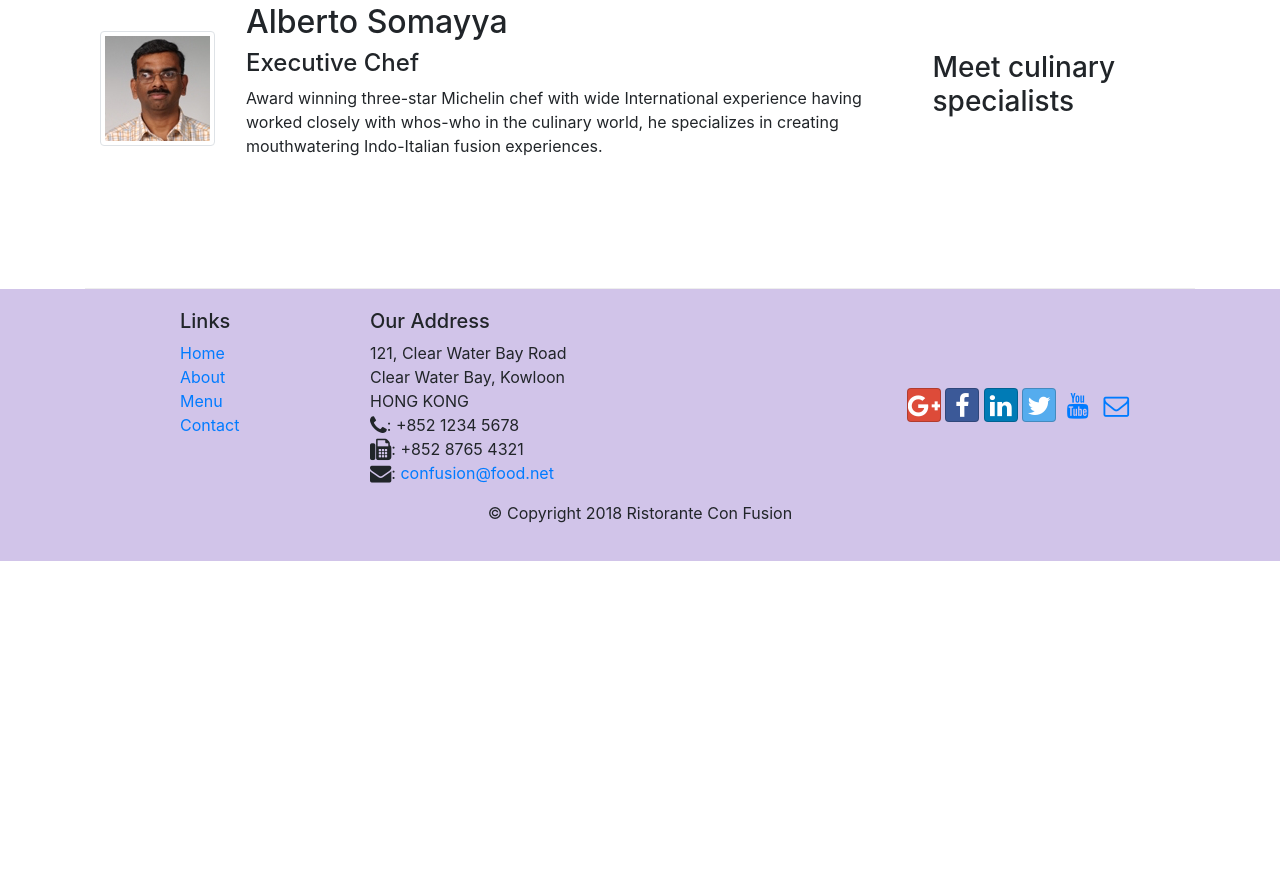
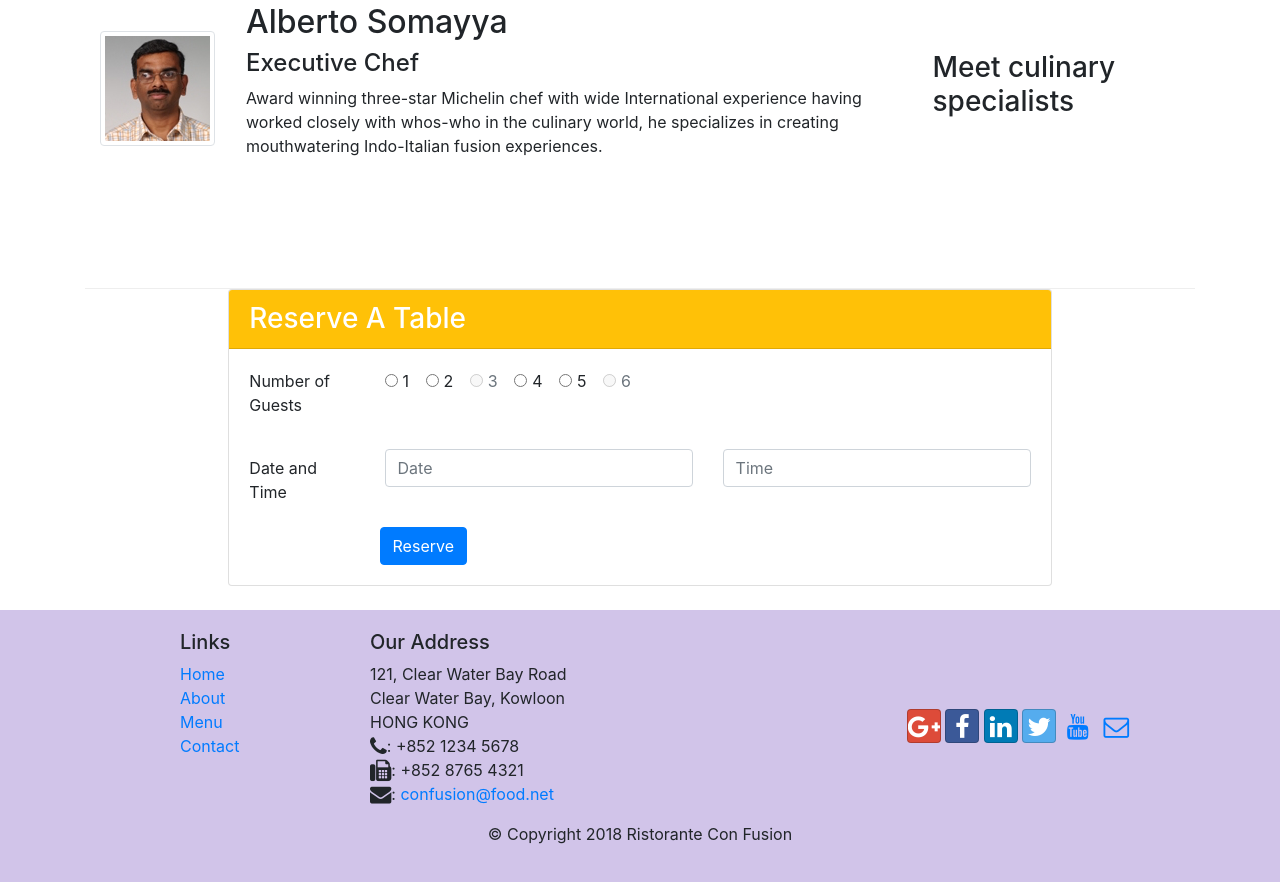
Before and after one commit to Nandini2245/git-test3, a website: page index.html in a window 1280 px wide. Shown: the part 1245-2127 px from the top of the page. Before the commit the page ends 1806 px from the top, so only its background shows below. Drawn offline with nearby package versions, Linux system fonts and the light colour scheme.

Commit message:
assignment-2

```diff
--- a/index.html
+++ b/index.html
@@ -39,8 +39,11 @@
                     <h1>Ristorante con Fusion</h1>
                     <p>We take inspiration from the World's best cuisines, and create a unique fusion experience. Our lipsmacking creations will tickle your culinary senses!</p>
                 </div>
-                <div class="col-12 col-sm align-self-center">
+                <div class="col-sm align-self-center">
                     <img src="img/logo.png" class="img-fluid">
+                </div>
+                <div class="form-group  col-sm align-self-center">
+                    <a href="#reserve" ><button type="reserve" class="btn btn-warning text-black col-12 align-text-center" >Reserve Table</button></a>
                 </div>
             </div>
         </div>
@@ -55,7 +58,7 @@
                 <div class="media">
                     <img class="img-flex mr-3 img-thumbnail align-self-center" src="img/Uthappizza.png" alt="Uthappizza">
                     <div class="media-body">
-                        <h2 class="mt=0">Uthappizza<span class="badge badge-danger">HOT</span><span class="badge badge-pill badge-secondary">$4.99</span></h2>
+                        <h2 class="mt=0">Uthappizza <span class="badge badge-danger">HOT</span><span class="badge badge-pill badge-secondary">$4.99</span></h2>
                         <p class="d-none d-sm-block">A unique combination of Indian Uthappam (pancake) and Italian pizza, topped with Cerignola olives, ripe vine cherry tomatoes, Vidalia onion, Guntur chillies and Buffalo Paneer.</p>
                     </div>
                 </div>
@@ -68,8 +71,13 @@
                 <h3>This Month's Promotions</h3>
             </div>
             <div class="col col-sm col-md">
-                <h2>Weekend Grand Buffet</h2>
-                <p class="d-none d-sm-block">Featuring mouthwatering combinations with a choice of five different salads, six enticing appetizers, six main entrees and five choicest desserts. Free flowing bubbly and soft drinks. All for just $19.99 per person </p>
+                <div class="media">
+                    <div class="media-body">
+                        <h2 class="mt-0">Weekend Grand Buffet <span class="badge badge-danger">NEW</span></h2>
+                        <p class="d-none d-sm-block">Featuring mouthwatering combinations with a choice of five different salads, six enticing appetizers, six main entrees and five choicest desserts. Free flowing bubbly and soft drinks. All for just $19.99 per person </p>
+                    </div>
+                    <img class="img-flex ml-3 img-thumbnail align-self-center" src="img/buffet.png" alt="buffet">
+                </div>
             </div>
         </div>
 
@@ -91,9 +99,60 @@
             </div>
         </div>
     </div>
-
+    <div class="col-12 offset-sm-2 col-sm-8">
+        <div class="card" id="reserve">
+            <h3 class="card-header bg-warning text-white">Reserve A Table</h3>
+            <div class="card-body">
+                <div class="form-group row">
+                        <p class="col-12 col-sm-2">Number of Guests</p>
+                        <div class="col-12 col-sm">
+                            <div class="form-check form-check-inline">
+                                <input class="form-check-input" type="radio" name="inlineRadioOptions" id="inlineRadio1" value="option1">
+                                <label class="form-check-label" for="inlineRadio1">1</label>
+                            </div>
+                            <div class="form-check form-check-inline ">
+                                <input class="form-check-input" type="radio" name="inlineRadioOptions" id="inlineRadio2" value="option2">
+                                <label class="form-check-label" for="inlineRadio2">2</label>
+                            </div>
+                            <div class="form-check form-check-inline">
+                                <input class="form-check-input" type="radio" name="inlineRadioOptions" id="inlineRadio3" value="option3" disabled>
+                                <label class="form-check-label" for="inlineRadio3">3</label>
+                            </div>
+                            <div class="form-check form-check-inline">
+                                <input class="form-check-input" type="radio" name="inlineRadioOptions" id="inlineRadio4" value="option4">
+                                <label class="form-check-label" for="inlineRadio4">4</label>
+                            </div>
+                            <div class="form-check form-check-inline">
+                                <input class="form-check-input" type="radio" name="inlineRadioOptions" id="inlineRadio5" value="option5">
+                                <label class="form-check-label" for="inlineRadio5">5</label>
+                            </div>
+                            <div class="form-check form-check-inline">
+                                <input class="form-check-input" type="radio" name="inlineRadioOptions" id="inlineRadio6" value="option6" disabled>
+                                <label class="form-check-label" for="inlineRadio6">6</label>
+                            </div>
+                        </div>
+                </div>
+                <div class="form-group row">
+                    <label for="telenum" class="col-12 col-sm-2  col-form-label">Date and Time</label>
+                    <div class="col-12 col-sm">
+                        <input type="text" class="form-control " id="areacode" name="areacode"
+                        placeholder="Date">
+                    </div>
+                    <div class="col-12 col-sm">
+                        <input type="text" class="form-control " id="telnum" name="telnum"
+                        placeholder="Time">
+                    </div>
+                </div>
+                <div class="btn-group offset-sm-2" role="group">
+                    <a role="button" class="btn btn-primary text-white">Reserve</a>
+                </div>
+            </div>
+        </div>
+    </div>
+    <br>
     <footer class="footer">
         <div class="container">
+
             <div class="row ">
                 <div class="col-4 offset-1 col-sm-2 ">
                     <h5>Links</h5>
@@ -132,6 +191,7 @@
                 </div>
            </div>
         </div>
+
     </footer>
     <!-- jQuery first, then Popper.js, then Bootstrap JS. -->
     <script src="node_modules/jquery/dist/jquery.slim.min.js"></script>
```
